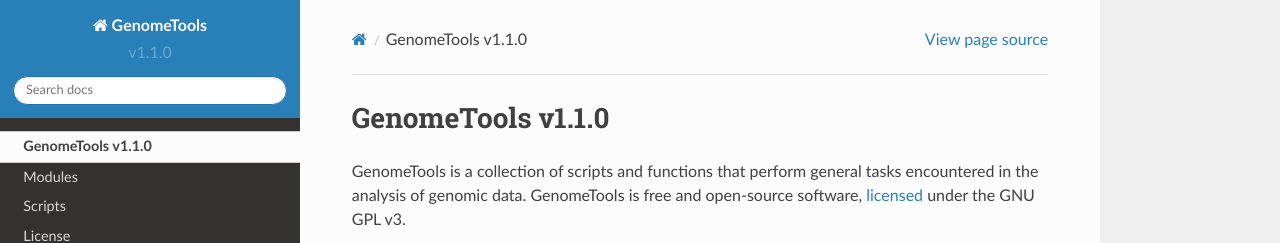
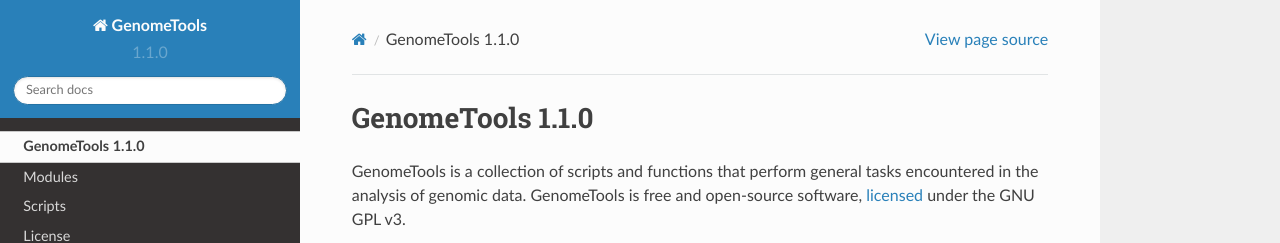
Before and after one commit to flo-compbio/genometools, a Sphinx documentation site: the page built from docs/source/index.rst, in a window 1280 px wide. Shown: the top 243 px of the page. Built offline with Sphinx 7.4.7 and the Read the Docs theme 2.0.0, drawn with Linux system fonts in a browser that asks for light colours; the version number is read from the project's files by our own code; some of the changed lines change nothing that is shown.

Commit message:
fix version in docs

```diff
--- a/docs/source/conf.py
+++ b/docs/source/conf.py
@@ -68,9 +68,12 @@
 # version = The short X.Y version.
 
 # see https://www.python.org/dev/peps/pep-0440/#pre-releases
-import re
-prerel_pat = re.compile(r'(?:a|b|rc)\d+$')
-version = 'v' + prerel_pat.sub('',genometools.__version__)
+#import re
+#prerel_pat = re.compile(r'(?:a|b|rc)\d+$')
+#version = 'v' + prerel_pat.sub('',genometools.__version__)
+import pkg_resources
+version = pkg_resources.parse_version(genometools.__version__)
+version = '%d.%d' %(int(version[0]),int(version[1]))
 
 # release = The full version, including alpha/beta/rc tags.
 release = genometools.__version__
```
